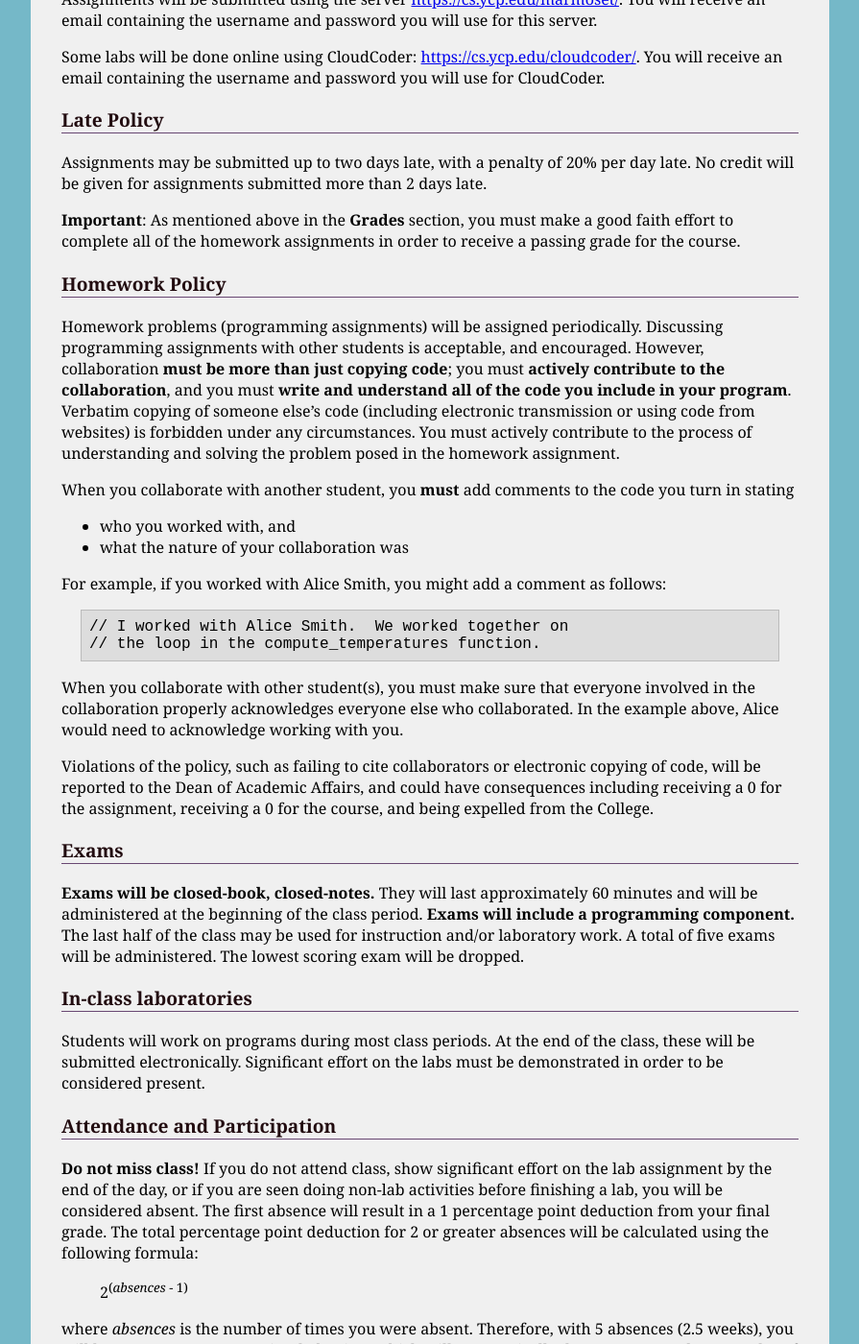
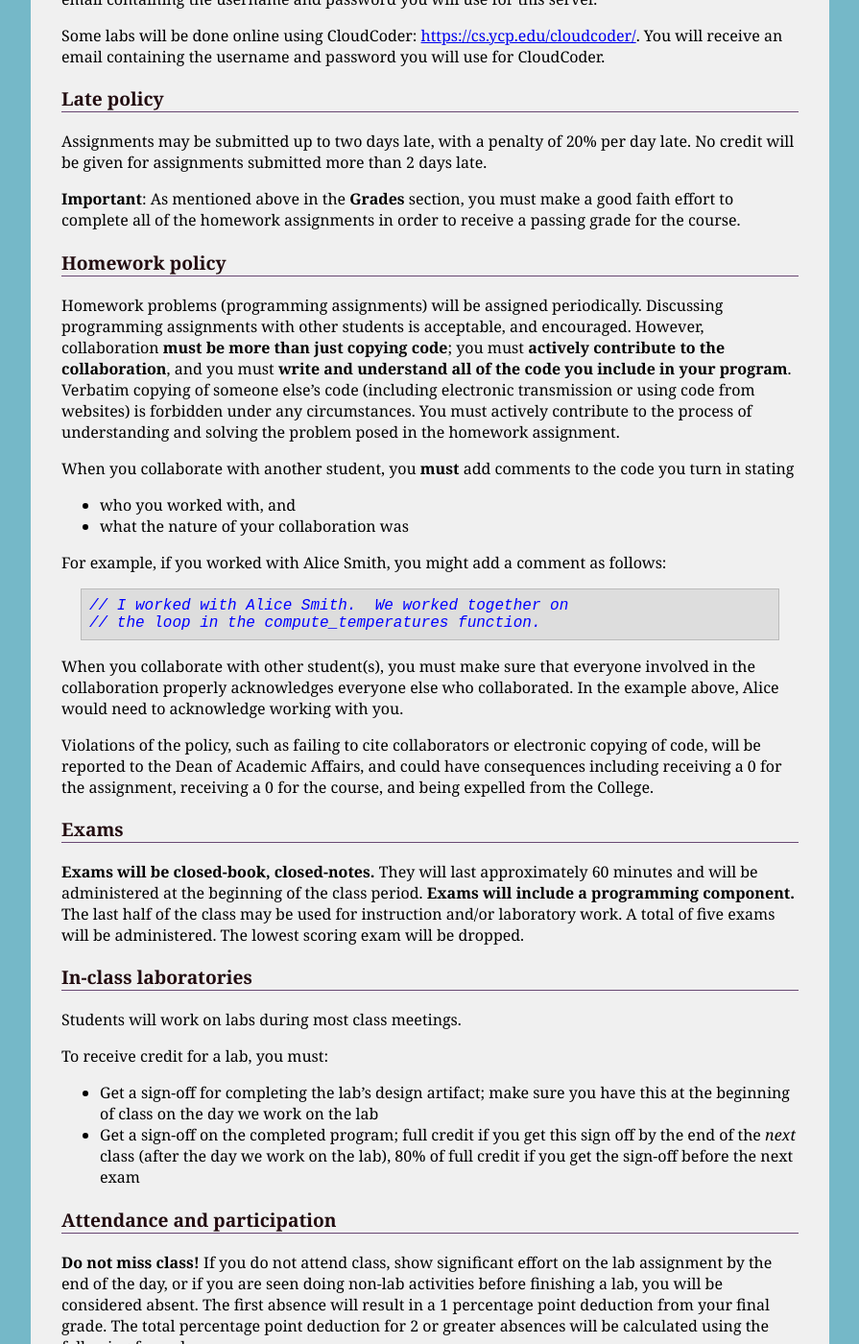
Before and after one commit to ycpcs/cs101-spring2017, a Jekyll site: the page built from syllabus.md, in a window 1280 px wide and 1400 px high, scrolled down 2460 px. Shown: the whole window at 96% size, without its empty margins (192-1087 px from the left). Built offline with Jekyll 4.4.1, drawn with Linux system fonts in a browser that asks for light colours; some of the changed text lies outside the part shown.

````diff
--- a/syllabus.md
+++ b/syllabus.md
@@ -16,7 +16,7 @@ Staff:
 > 102, 103, 106 | David Hovemeyer, <dhovemey@ycp.edu> | KEC 113, TBD
 > 104, 105 | Deepti Jindal, <djindal@ycp.edu> | TBD
 
-Course Description
+Course description
 ------------------
 
 This course introduces the fundamental techniques of algorithm design and program construction using procedural constructs.  Topics will include problem analysis; algorithm design; and implementation and debugging strategies using good programming practices.  The course will cover basic data structures including variables, arrays, strings, records, and pointers; and control structures including decisions, iterations, functions, and file I/O. The course will focus on applications from computer science and engineering using C/C++.
@@ -53,7 +53,7 @@ Policies
 
 Your course grade will be determined as follows:
 
--   Quizzes (in class): 10%
+-   Labs: 10%
 -   Required CloudCoder exercises: 5%
 -   Homework (programming assignments): 15% **(\*)**
 -   Exams (4 midterms and 1 cumulative final exam, lowest score dropped): 70% **(&dagger;)**
@@ -80,9 +80,9 @@ The grading scale for the course is given below. Please note that this grading s
 
 Please check the course web page, <https://ycpcs.github.io/cs101-spring2017/>, regularly for important announcements.
 
-### Reading Assignments
+### Reading assignments
 
-Readings from your text book will be assigned throughout the semester. You will find the readings listed in the [Course Schedule](schedule.html). **You are required to read the scheduled material before coming to class. Reading quizzes will be given at the beginning of most class periods to insure that you read the required material.**
+Readings from your text book will be assigned throughout the semester. You will find the readings listed in the [Course Schedule](schedule.html). **You are required to read the scheduled material before coming to class.**
 
 ### Posting and submission of assignments and labs
 
@@ -92,13 +92,13 @@ Assignments will be submitted using the server <https://cs.ycp.edu/marmoset/>. Y
 
 Some labs will be done online using CloudCoder: <https://cs.ycp.edu/cloudcoder/>. You will receive an email containing the username and password you will use for CloudCoder.
 
-### Late Policy
+### Late policy
 
 Assignments may be submitted up to two days late, with a penalty of 20% per day late.  No credit will be given for assignments submitted more than 2 days late.
 
 **Important**: As mentioned above in the **Grades** section, you must make a good faith effort to complete all of the homework assignments in order to receive a passing grade for the course.
 
-### Homework Policy
+### Homework policy
 
 Homework problems (programming assignments) will be assigned periodically. Discussing programming assignments with other students is acceptable, and encouraged. However, collaboration **must be more than just copying code**; you must **actively contribute to the collaboration**, and you must **write and understand all of the code you include in your program**. Verbatim copying of someone else's code (including electronic transmission or using code from websites) is forbidden under any circumstances. You must actively contribute to the process of understanding and solving the problem posed in the homework assignment.
 
@@ -109,8 +109,10 @@ When you collaborate with another student, you **must** add comments to the code
 
 For example, if you worked with Alice Smith, you might add a comment as follows:
 
-    // I worked with Alice Smith.  We worked together on
-    // the loop in the compute_temperatures function.
+```c
+// I worked with Alice Smith.  We worked together on
+// the loop in the compute_temperatures function.
+```
 
 When you collaborate with other student(s), you must make sure that everyone involved in the collaboration properly acknowledges everyone else who collaborated. In the example above, Alice would need to acknowledge working with you.
 
@@ -122,9 +124,15 @@ Violations of the policy, such as failing to cite collaborators or electronic co
 
 ### In-class laboratories
 
-Students will work on programs during most class periods. At the end of the class, these will be submitted electronically. Significant effort on the labs must be demonstrated in order to be considered present.
+Students will work on labs during most class meetings.
 
-### Attendance and Participation
+To receive credit for a lab, you must:
+
+* Get a sign-off for completing the lab's design artifact; make sure you have this at the beginning of class on the day we work on the lab
+* Get a sign-off on the completed program; full credit if you get this sign off by the end of the *next* class (after the day we work on the lab), 80% of full credit if you get the sign-off before the next exam
+
+
+### Attendance and participation
 
 **Do not miss class!**  If you do not attend class, show significant effort on the lab assignment by the end of the day, or if you are seen doing non-lab activities before finishing a lab, you will be considered absent. The first absence will result in a 1 percentage point deduction from your final grade. The total percentage point deduction for 2 or greater absences will be calculated using the following formula:
 
@@ -136,11 +144,11 @@ where *absences* is the number of times you were absent. Therefore, with 5 absen
 
 If you had an IEP or 504 plan in high school or if you have a disability or health condition that impacts you in the classroom, please contact Linda Miller, Director of Disability Support Services, at 815-1785 or <lmille18@ycp.edu> to discuss obtaining the accommodations for which you may be eligible. If you already have an accommodation memo and wish to access your accommodations in this class, please see me confidentially to discuss.
 
-### Use of Personal Technology in the Classroom
+### Use of personal technology in the classroom
 
 While York College recognizes students' need for educational and emergency-related technological devices such as laptops, PDA's, cellular phones, etc., using them unethically or recreationally during class time is never appropriate. The college recognizes and supports faculty members' authority to regulate in their classrooms student use of all electronic devices.
 
-### Communication Standards
+### Communication standards
 
 York College recognizes the importance of effective communication in all disciplines and careers. Therefore, students are expected to competently analyze, synthesize, organize, and articulate course material in papers, examinations and presentations. In addition, students should know and use communication skills current to their field of study, recognize the need for revision as part of their writing process, and employ standard conventions of English usage in both writing and speaking. Students may be asked to further revise assignments that do not demonstrate effective use of these communication skills.
 
````
Also changed, not shown: other parts of syllabus.md (+2 -2 lines), labs/index.md (+7 -4 lines).
